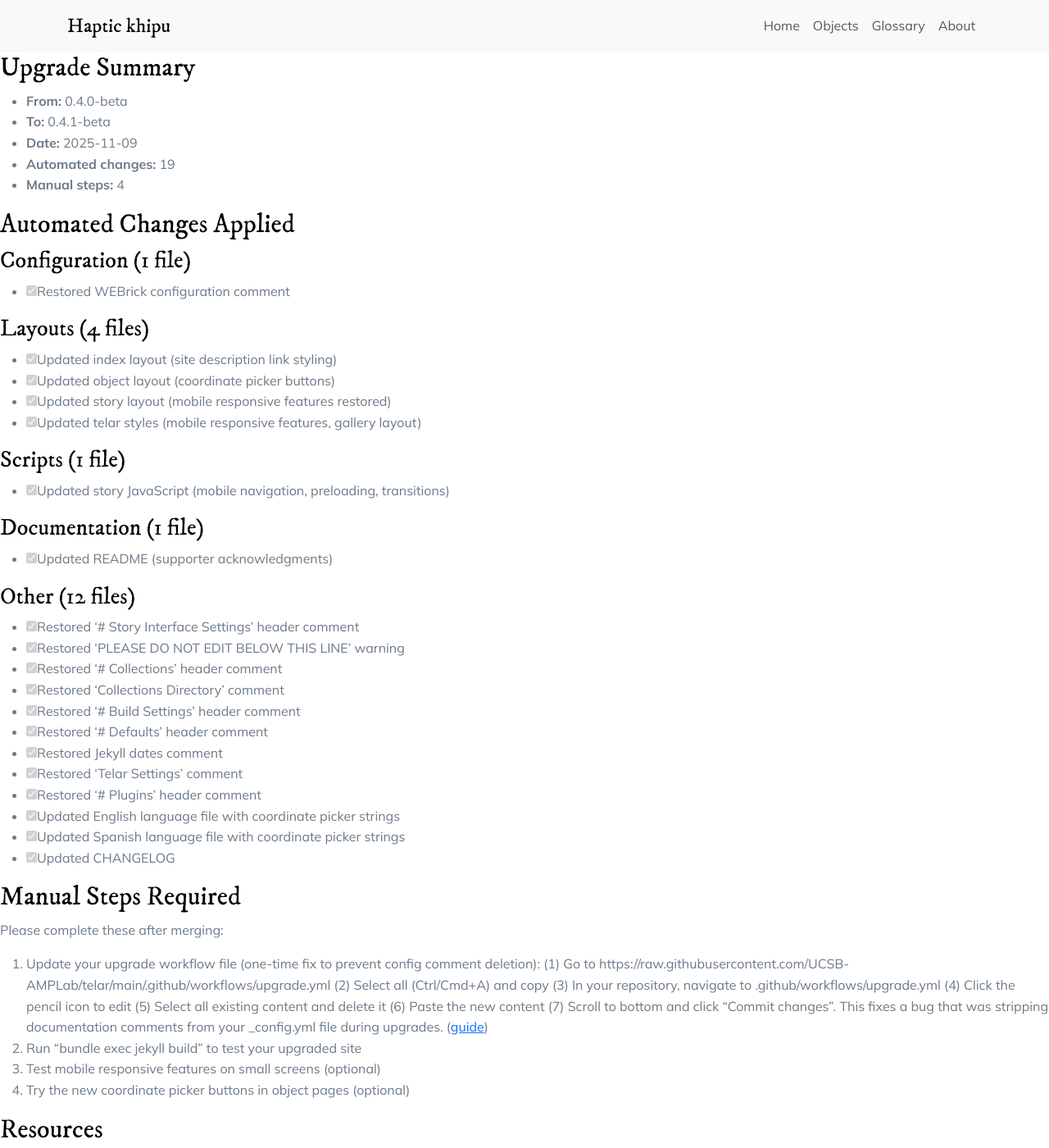
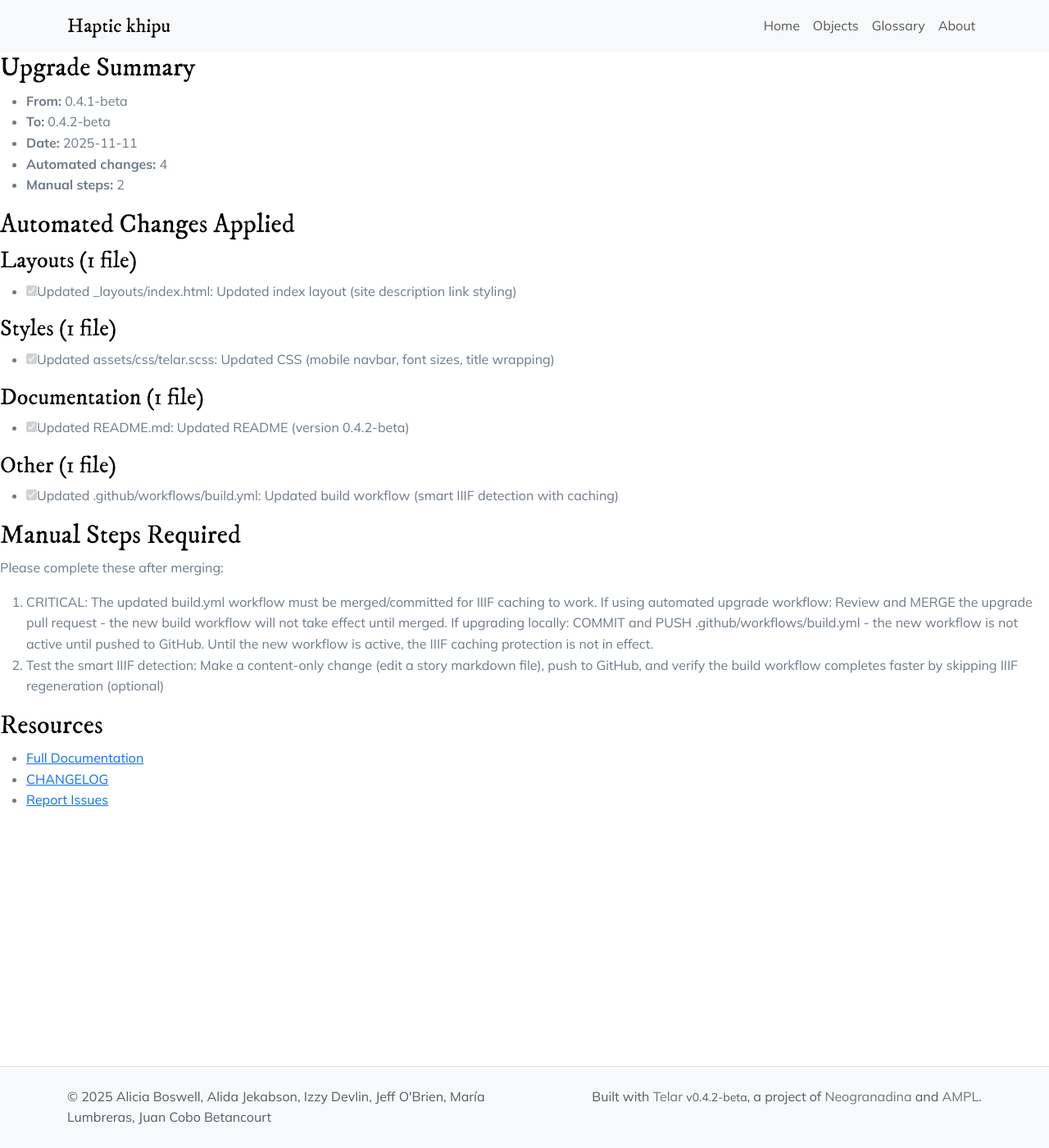
Before and after one commit to mirl-ucsb/story, a Jekyll site: the page built from UPGRADE_SUMMARY.md, in a window 1280 px wide and 1400 px high. Shown: the whole window at 82% size. Built offline with Jekyll 4.4.1, drawn with Linux system fonts in a browser that asks for light colours; some of the changed text lies outside the part shown.

Commit message:
Upgrade to v0.4.2-beta
- Add smart IIIF change detection with GitHub Actions caching
- Update build workflow with conditional tile regeneration
- Mobile UI refinements (navbar, fonts, title wrapping)
- Restore framework comments in _config.yml
- Update migration scripts and upgrade tooling

```diff
--- a/UPGRADE_SUMMARY.md
+++ b/UPGRADE_SUMMARY.md
@@ -4,56 +4,36 @@ title: Upgrade Summary
 ---
 
 ## Upgrade Summary
-- **From:** 0.4.0-beta
-- **To:** 0.4.1-beta
-- **Date:** 2025-11-09
-- **Automated changes:** 19
-- **Manual steps:** 4
+- **From:** 0.4.1-beta
+- **To:** 0.4.2-beta
+- **Date:** 2025-11-11
+- **Automated changes:** 4
+- **Manual steps:** 2
 
 ## Automated Changes Applied
 
-### Configuration (1 file)
+### Layouts (1 file)
 
-- [x] Restored WEBrick configuration comment
+- [x] Updated _layouts/index.html: Updated index layout (site description link styling)
 
-### Layouts (4 files)
+### Styles (1 file)
 
-- [x] Updated index layout (site description link styling)
-- [x] Updated object layout (coordinate picker buttons)
-- [x] Updated story layout (mobile responsive features restored)
-- [x] Updated telar styles (mobile responsive features, gallery layout)
-
-### Scripts (1 file)
-
-- [x] Updated story JavaScript (mobile navigation, preloading, transitions)
+- [x] Updated assets/css/telar.scss: Updated CSS (mobile navbar, font sizes, title wrapping)
 
 ### Documentation (1 file)
 
-- [x] Updated README (supporter acknowledgments)
+- [x] Updated README.md: Updated README (version 0.4.2-beta)
 
-### Other (12 files)
+### Other (1 file)
 
-- [x] Restored '# Story Interface Settings' header comment
-- [x] Restored 'PLEASE DO NOT EDIT BELOW THIS LINE' warning
-- [x] Restored '# Collections' header comment
-- [x] Restored 'Collections Directory' comment
-- [x] Restored '# Build Settings' header comment
-- [x] Restored '# Defaults' header comment
-- [x] Restored Jekyll dates comment
-- [x] Restored 'Telar Settings' comment
-- [x] Restored '# Plugins' header comment
-- [x] Updated English language file with coordinate picker strings
-- [x] Updated Spanish language file with coordinate picker strings
-- [x] Updated CHANGELOG
+- [x] Updated .github/workflows/build.yml: Updated build workflow (smart IIIF detection with caching)
 
 ## Manual Steps Required
 
 Please complete these after merging:
 
-1. Update your upgrade workflow file (one-time fix to prevent config comment deletion): (1) Go to https://raw.githubusercontent.com/UCSB-AMPLab/telar/main/.github/workflows/upgrade.yml (2) Select all (Ctrl/Cmd+A) and copy (3) In your repository, navigate to .github/workflows/upgrade.yml (4) Click the pencil icon to edit (5) Select all existing content and delete it (6) Paste the new content (7) Scroll to bottom and click "Commit changes". This fixes a bug that was stripping documentation comments from your _config.yml file during upgrades. ([guide](https://raw.githubusercontent.com/UCSB-AMPLab/telar/main/.github/workflows/upgrade.yml))
-2. Run "bundle exec jekyll build" to test your upgraded site
-3. Test mobile responsive features on small screens (optional)
-4. Try the new coordinate picker buttons in object pages (optional)
+1. CRITICAL: The updated build.yml workflow must be merged/committed for IIIF caching to work. If using automated upgrade workflow: Review and MERGE the upgrade pull request - the new build workflow will not take effect until merged. If upgrading locally: COMMIT and PUSH .github/workflows/build.yml - the new workflow is not active until pushed to GitHub. Until the new workflow is active, the IIIF caching protection is not in effect.
+2. Test the smart IIIF detection: Make a content-only change (edit a story markdown file), push to GitHub, and verify the build workflow completes faster by skipping IIIF regeneration (optional)
 
 ## Resources
 
--- a/UPGRADE_VERSION.txt
+++ b/UPGRADE_VERSION.txt
@@ -1 +1 @@
-0.4.1-beta
+0.4.2-beta
--- a/_config.yml
+++ b/_config.yml
@@ -1,25 +1,45 @@
+# Telar - Digital Storytelling Framework
+# https://github.com/UCSB-AMPLab/telar
+
+# Site Settings
 title: Haptic khipu
 description: This project investigates a late Inka, early Colonial khipu in UC Santa
-  Barbara’s Art, Design & Architecture Museum through material, haptic, and digital
+  Barbara's Art, Design & Architecture Museum through material, haptic, and digital
   imaging methods to explore how Andean recordkeeping systems encode knowledge in
   fiber and form.
 baseurl: /story
 url: https://mirl-ucsb.github.io
-author: Alicia Boswell, Alida Jekabson, Izzy Devlin, Jeff O’Brien, María Lumbreras,
+author: Alicia Boswell, Alida Jekabson, Izzy Devlin, Jeff O'Brien, María Lumbreras,
   Juan Cobo Betancourt
 email: mirl@arthistory.ucsb.edu
 telar_theme: neogranadina
 logo: ''
 telar_language: en
 
-# Story Interface Settings
-story_interface:
-  show_story_steps: true
-  include_demo_content: false
+# Google Sheets Integration (optional)
+# Manage content via Google Sheets instead of editing CSV files directly.
+# See docs/google_sheets_integration/README.md for detailed setup instructions.
+#
+# Setup:
+# 1. Get the template:
+#    - Option A: Duplicate our template at https://bit.ly/telar-template
+#    - Option B: Import docs/google_sheets_integration/telar-template.xlsx to Google Sheets yourself
+# 2. Share your sheet: Anyone with the link (Viewer access)
+# 3. Publish your sheet: File > Share > Publish to web
+# 4. Paste both URLs below
+# 5. Set enabled: true
+# 6. Commit changes
+#    - If using GitHub Pages: GitHub Actions will automatically discover tab GIDs and fetch CSVs
+#    - If running locally: Run `python3 scripts/fetch_google_sheets.py` before building
 google_sheets:
   enabled: true
   shared_url: https://docs.google.com/spreadsheets/d/1jsL_FovT5JCsTBk7Qz_iSJNsDuY5wt-h6o1lAfbJ1D8/edit
   published_url: https://docs.google.com/spreadsheets/d/e/2PACX-1vTodWYk4eyiNgqnP3s499aY-AhsLoSyAVbDpX7gCNTnOHVRqOt-8TKOOL50rU8nQUHq-vj0C7JucEqC/pubhtml
+
+# Story Interface Settings
+story_interface:
+  show_story_steps: true # Set to false to hide "Step X" overlay in stories
+  include_demo_content: false # v0.5.0 feature - demo stories from external repository
 
 
 #
@@ -49,32 +69,32 @@ collections_dir: _jekyll-files
 markdown: kramdown
 permalink: pretty
 exclude:
-- Gemfile
-- Gemfile.lock
-- node_modules
-- vendor
-- .github
-- README.md
-- docs/
-- scripts/
+  - Gemfile
+  - Gemfile.lock
+  - node_modules
+  - vendor
+  - .github
+  - README.md
+  - docs/
+  - scripts/
 
 # Defaults
 defaults:
-- scope:
-    path: ''
-    type: stories
-  values:
-    layout: story
-- scope:
-    path: ''
-    type: objects
-  values:
-    layout: object
-- scope:
-    path: ''
-    type: glossary
-  values:
-    layout: glossary
+  - scope:
+      path: ""
+      type: "stories"
+    values:
+      layout: "story"
+  - scope:
+      path: ""
+      type: "objects"
+    values:
+      layout: "object"
+  - scope:
+      path: ""
+      type: "glossary"
+    values:
+      layout: "glossary"
 
 # Tell Jekyll not to expect dates for these collections
 future: true
@@ -82,16 +102,23 @@ show_drafts: false
 
 # Telar Settings (version information)
 telar:
-  version: "0.4.1-beta"
-  release_date: "2025-11-09"
+  version: "0.4.2-beta"
+  release_date: "2025-11-11"
 
 # Plugins
 plugins:
-- jekyll-seo-tag
+  - jekyll-seo-tag
 
 # WEBrick server configuration for development (enables CORS for IIIF)
 webrick:
   headers:
-    Access-Control-Allow-Origin: '*'
-    Access-Control-Allow-Methods: GET, POST, OPTIONS
-    Access-Control-Allow-Headers: Content-Type
+    Access-Control-Allow-Origin: "*"
+    Access-Control-Allow-Methods: "GET, POST, OPTIONS"
+    Access-Control-Allow-Headers: "Content-Type"
+
+# Development & Testing
+# Set to false or remove for production use
+testing-features:
+  # Christmas Tree Mode - Displays all warning messages for testing multilingual support
+  # Set to true to light up the site with test warnings (test objects, fake errors, etc.)
+  christmas_tree_mode: false
--- a/scripts/upgrade.py
+++ b/scripts/upgrade.py
@@ -27,10 +27,11 @@ from migrations.v032_to_v033 import Migration032to033
 from migrations.v033_to_v034 import Migration033to034
 from migrations.v034_to_v040 import Migration034to040
 from migrations.v040_to_v041 import Migration040to041
+from migrations.v041_to_v042 import Migration041to042
 
 
 # Latest version
-LATEST_VERSION = "0.4.1-beta"
+LATEST_VERSION = "0.4.2-beta"
 
 # All available migrations in order
 MIGRATIONS = [
@@ -41,6 +42,7 @@ MIGRATIONS = [
     Migration033to034,
     Migration034to040,
     Migration040to041,
+    Migration041to042,
 ]
 
 
```
Also changed, not shown: _data/project.json (+1 -7 lines), _jekyll-files/_stories/story-1.md (deleted, +0 -7 lines), .github/workflows/build.yml, README.md, 1 other file.
